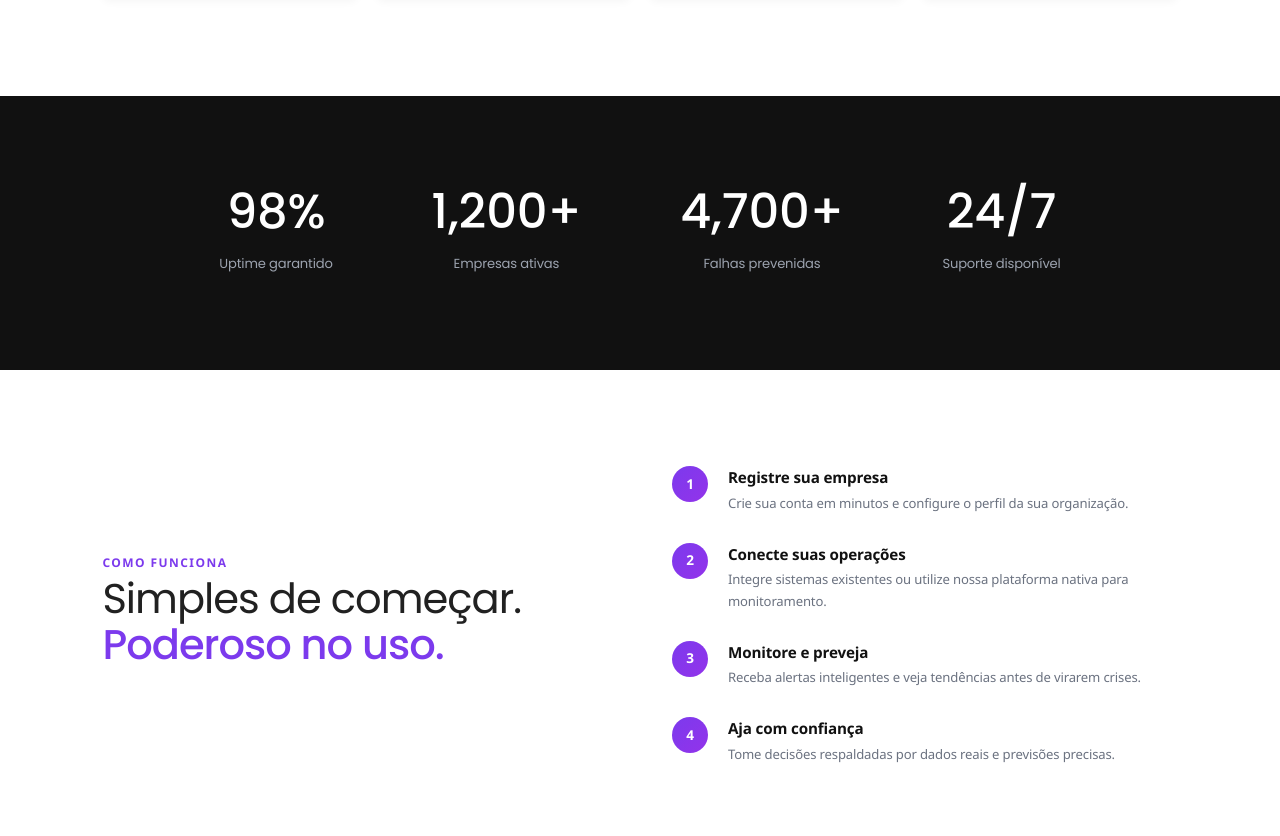
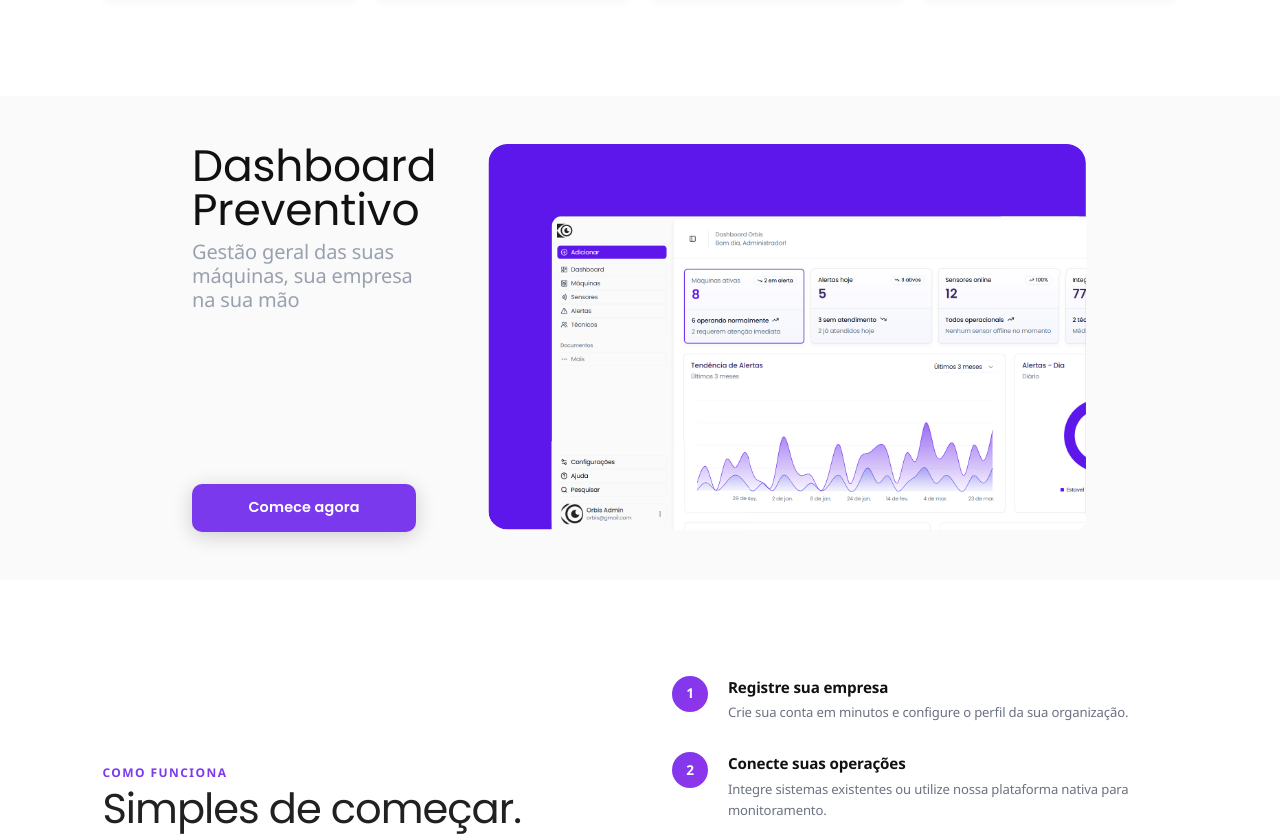
Before and after one commit to Henrique-Fiorotti/orbis, a Next.js app: page / in a window 1280 px wide. Shown: the part 1596-2432 px from the top of the page. Built offline with nearby package versions, Linux system fonts and the light colour scheme.

Commit message:
style: Add hero dashboard in landing page

```diff
--- a/app/(public)/page.jsx
+++ b/app/(public)/page.jsx
@@ -1,5 +1,6 @@
 "use client";
 
+import HeroDashboard from "@/components/hero-dashboard";
 import LogoCloud from "@/components/logo-cloud";
 import Pricing from "@/components/pricing";
 import { ChartPieDonut } from "@/components/ui/chart-pie-donut";
@@ -579,46 +580,8 @@ export default function HomePage() {
       </section>
 
       {/* ══ STATS ══ */}
-      <section style={{ background: "#111", padding: "80px 8vw" }}>
-        <div
-          ref={statsRef}
-          style={{
-            maxWidth: "900px",
-            margin: "0 auto",
-            display: "flex",
-            justifyContent: "space-around",
-            flexWrap: "wrap",
-            gap: "40px",
-            textAlign: "center",
-            opacity: statsVisible ? 1 : 0,
-            transform: statsVisible ? "none" : "translateY(20px)",
-            transition: "opacity 0.7s ease, transform 0.7s ease",
-            fontFamily: "'Poppins', sans-serif",
-            fontWeight: 100,
-          }}
-        >
-          {[
-            { to: 98, suffix: "%", label: "Uptime garantido" },
-            { to: 1200, suffix: "+", label: "Empresas ativas" },
-            { to: 4700, suffix: "+", label: "Falhas prevenidas" },
-            { to: 24, suffix: "/7", label: "Suporte disponível" },
-          ].map((s) => (
-            <div key={s.label}>
-              <p
-                style={{
-                  fontFamily: "'Poppins', sans-serif",
-                  fontSize: "clamp(2.2rem, 4vw, 3rem)",
-                  fontWeight: 500,
-                  color: "#fff",
-                  margin: "0 0 6px",
-                }}
-              >
-                <Counter to={s.to} suffix={s.suffix} />
-              </p>
-              <p style={{ fontSize: "0.82rem", color: "#9ca3af" }}>{s.label}</p>
-            </div>
-          ))}
-        </div>
+      <section style={{ background: "#fafafa" }}>
+        <HeroDashboard />
       </section>
 
       {/* ══ HOW IT WORKS ══ */}
--- /dev/null
+++ b/components/hero-dashboard.jsx
@@ -0,0 +1,54 @@
+import Image from "next/image";
+import Link from "next/link";
+
+export default function HeroDashboard() {
+    return (
+        <>
+            <div className="w-full flex justify-between pl-[15%] pr-[15%] py-12 gap-12">
+                <div className="w-1/4 flex flex-col gap-6 justify-between">
+                    <div>
+                        <h1 className="font-poppins text-[33pt]/11! font-thin! ">Dashboard <br />
+                            Preventivo</h1>
+                        <p className="text-[15pt]/6 text-gray-400">Gestão geral das suas máquinas, sua empresa na sua mão</p>
+                    </div>
+                    <Link
+                                  href="/login"
+                                  style={{
+                                    background: "#7b39ed",
+                                    color: "#fff",
+                                    padding: "13px 28px",
+                                    borderRadius: "10px",
+                                    fontWeight: 600,
+                                    fontSize: "0.9rem",
+                                    fontFamily: "'Poppins', sans-serif",
+                                    textDecoration: "none",
+                                    letterSpacing: "0.01em",
+                                    textAlign: "center",
+                                    transition:
+                                      "transform 0.2s cubic-bezier(0.34,1.56,0.64,1), background-color 0.2s ease",
+                                    boxShadow: "0 4px 20px rgba(0,0,0,0.18)",
+                                    display: "inline-block",
+                                  }}
+                                  onMouseEnter={(e) => {
+                                    e.currentTarget.style.backgroundColor = "white";
+                                    e.currentTarget.style.color = "#7b39ed";
+                                    e.currentTarget.style.border = " 2px solid #7b39ed";
+                                  }}
+                                  onMouseLeave={(e) => {
+                                    e.currentTarget.style.transform = "none";
+                                    e.currentTarget.style.color = "#fff";
+                                    e.currentTarget.style.backgroundColor = "#7b39ed";
+                                    e.currentTarget.style.border = " 2px solid transparent";
+                                  }}
+                                >
+                                  Comece agora
+                                </Link>
+                </div>
+                <div>
+                    <Image src="/orbis_dashboard_hero.svg" alt="Dashboard Preventivo" width={600} height={500} />
+                </div>
+
+            </div>
+        </>
+    )
+}
```
Also changed, not shown: public/orbis_dashboard_hero.svg (added).
